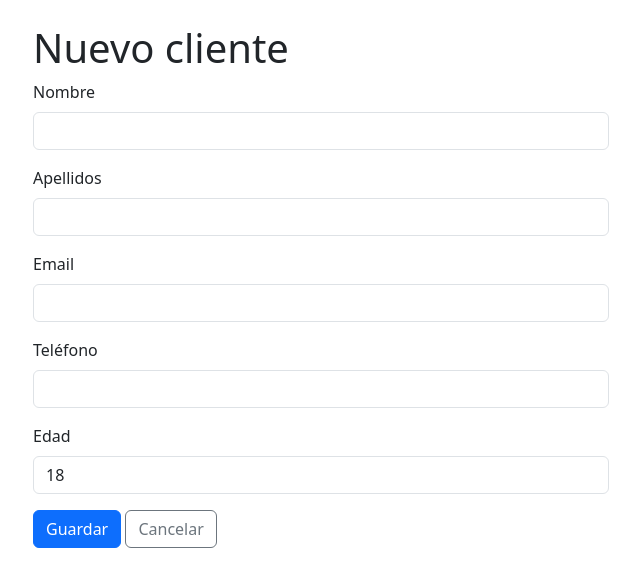
After one commit to blame110/DESARROLLO-SERVIDOR-2627, a Spring Boot app: page /cliente/nuevo in a window 1280 px wide. The commit adds this page. Shown: the top 587 px of the page, without its empty margins (319-959 px from the left). Run offline with Spring Boot 4, Linux system fonts and the light colour scheme.

Commit message:
enlaces correctos

```diff
--- a/SPRINGBOOT/crudapi/src/main/java/com/daw/crudapi/controller/MainController.java
+++ b/SPRINGBOOT/crudapi/src/main/java/com/daw/crudapi/controller/MainController.java
@@ -11,9 +11,11 @@ import org.springframework.ui.Model;
 import org.springframework.web.bind.annotation.RequestMapping;
 import org.springframework.web.bind.annotation.DeleteMapping;
 import org.springframework.web.bind.annotation.GetMapping;
+import org.springframework.web.bind.annotation.ModelAttribute;
 import org.springframework.web.bind.annotation.PathVariable;
 import org.springframework.web.bind.annotation.PostMapping;
 import org.springframework.web.bind.annotation.RequestParam;
+import org.springframework.web.servlet.mvc.support.RedirectAttributes;
 
 import com.daw.crudapi.model.Cliente;
 import com.daw.crudapi.repository.ClienteRepository;
@@ -38,10 +40,6 @@ public class MainController {
         return "listaClientes";
     }
 
-    @PostMapping("cliente/insertar")
-    public String insertarCliente() {
-        return "";
-    }
 
     // Si se llama al endpoint con la url "cliente/6/eliminar" se mapea el 6 en la
     // variable id
@@ -60,4 +58,38 @@ public class MainController {
         return "redirect:/cliente/lista";
     }
 
+    @GetMapping("/nuevo")
+    public String formularioNuevo(Model model)
+    {
+        //Creamos un registro nuevo para que se mapee con el formulario
+        Cliente nuevo = new Cliente();
+        nuevo.setEdad(18);
+        //Usamos el model para transportar el entity hacia la vista del formulario
+        //de insercion
+        model.addAttribute("cliente",nuevo);
+
+        return "FormularioCliente";
+    }
+
+    @PostMapping("/insertar")
+    public String insertarCliente(@ModelAttribute Cliente cliente, Model model, RedirectAttributes ra)
+    {
+
+        //Si ya existe ese email no se puede repetir damos fallo
+        if (repoCli.findByEmail(cliente.getEmail()).isPresent())
+        {
+            model.addAttribute("error", "Ya existe un cliente con ese email");
+            return "FormularioCliente";
+        }
+
+        //Guardamos al cliente
+        repoCli.save(cliente);
+
+        //para pasar datos a otro endpoint del controlador usamos redirectAttributes en lugar de Model
+        ra.addFlashAttribute("sucess", "El cliente " + cliente.getNombre() + " ha sido insertado correctamente");
+        return "redirect:/cliente/lista";
+
+    }
+
+
 }
--- /dev/null
+++ b/SPRINGBOOT/crudapi/src/main/resources/templates/FormularioCliente.html
@@ -0,0 +1,78 @@
+<!DOCTYPE html>
+<html xmlns:th="http://www.thymeleaf.org">
+
+<!--
+    Ubicación: src/main/resources/templates/formularioCliente.html
+
+    UNA sola vista para crear y para editar. Sabe en qué modo está mirando el id:
+        - cliente.id == null  -> alta  : el formulario hace POST a /cliente/insertar
+        - cliente.id != null  -> edición: el formulario hace PUT  a /cliente/{id}/editar
+-->
+
+<head>
+    <meta charset="UTF-8">
+    <meta name="viewport" content="width=device-width, initial-scale=1">
+    <title th:text="${cliente.id == null} ? 'Nuevo cliente' : 'Editar cliente'">Cliente</title>
+    <link href="https://cdn.jsdelivr.net/npm/bootstrap@5.3.2/dist/css/bootstrap.min.css" rel="stylesheet">
+</head>
+
+<body>
+     <div th:fragment="alertas">
+        <div th:if="${success}" class="alert alert-success alert-dismissible fade show" role="alert">
+            <span th:text="${success}"></span>
+            <button type="button" class="btn-close" data-bs-dismiss="alert" aria-label="Cerrar"></button>
+        </div>
+        <div th:if="${error}" class="alert alert-danger alert-dismissible fade show" role="alert">
+            <span th:text="${error}"></span>
+            <button type="button" class="btn-close" data-bs-dismiss="alert" aria-label="Cerrar"></button>
+        </div>
+    </div>
+    <div class="container mt-4" style="max-width: 600px;">
+
+        <h1 th:text="${cliente.id == null} ? 'Nuevo cliente' : 'Editar cliente'"></h1>
+
+        <!-- th:object enlaza el formulario con el objeto "cliente" del model.
+             th:field="*{nombre}" rellena value, name e id del campo con cliente.nombre.
+             El formulario es siempre method="post"; si estamos editando, el campo oculto
+             _method=put hace que Spring lo trate como PUT. -->
+        <form th:object="${cliente}"
+            th:action="${cliente.id == null} ? @{/cliente/insertar} : @{/cliente/{id}/editar(id=${cliente.id})}"
+            method="post">
+
+            <input type="hidden" name="_method" value="put" th:if="${cliente.id != null}">
+
+            <div class="mb-3">
+                <label for="nombre" class="form-label">Nombre</label>
+                <input type="text" class="form-control" th:field="*{nombre}" required>
+            </div>
+
+            <div class="mb-3">
+                <label for="apellidos" class="form-label">Apellidos</label>
+                <input type="text" class="form-control" th:field="*{apellidos}" required>
+            </div>
+
+            <div class="mb-3">
+                <label for="email" class="form-label">Email</label>
+                <input type="email" class="form-control" th:field="*{email}" required>
+            </div>
+
+            <div class="mb-3">
+                <label for="telefono" class="form-label">Teléfono</label>
+                <input type="text" class="form-control" th:field="*{telefono}" required>
+            </div>
+
+            <div class="mb-3">
+                <label for="edad" class="form-label">Edad</label>
+                <input type="number" class="form-control" th:field="*{edad}" min="0" max="120" required>
+            </div>
+
+            <button type="submit" class="btn btn-primary">Guardar</button>
+            <a th:href="@{/cliente/lista}" class="btn btn-outline-secondary">Cancelar</a>
+
+        </form>
+    </div>
+
+    <script src="https://cdn.jsdelivr.net/npm/bootstrap@5.3.2/dist/js/bootstrap.bundle.min.js"></script>
+</body>
+
+</html>
--- a/SPRINGBOOT/crudapi/src/main/resources/templates/listaClientes.html
+++ b/SPRINGBOOT/crudapi/src/main/resources/templates/listaClientes.html
@@ -24,7 +24,10 @@
             </div>
         </div>
         <h1 >Lista de CLientes <span th:text="${clientes.getNumber()}"></span></h1>
-        <a th:href="@{/clientes/nuevo}" class="btn btn-primary mb-3">Crear Cliente</a>
+        <a th:href="@{/cliente/nuevo}" class="btn btn-primary mb-3">
+            Crear Cliente
+        </a>
+
         <table class="table table-striped">
             <thead>
                 <tr>
```
